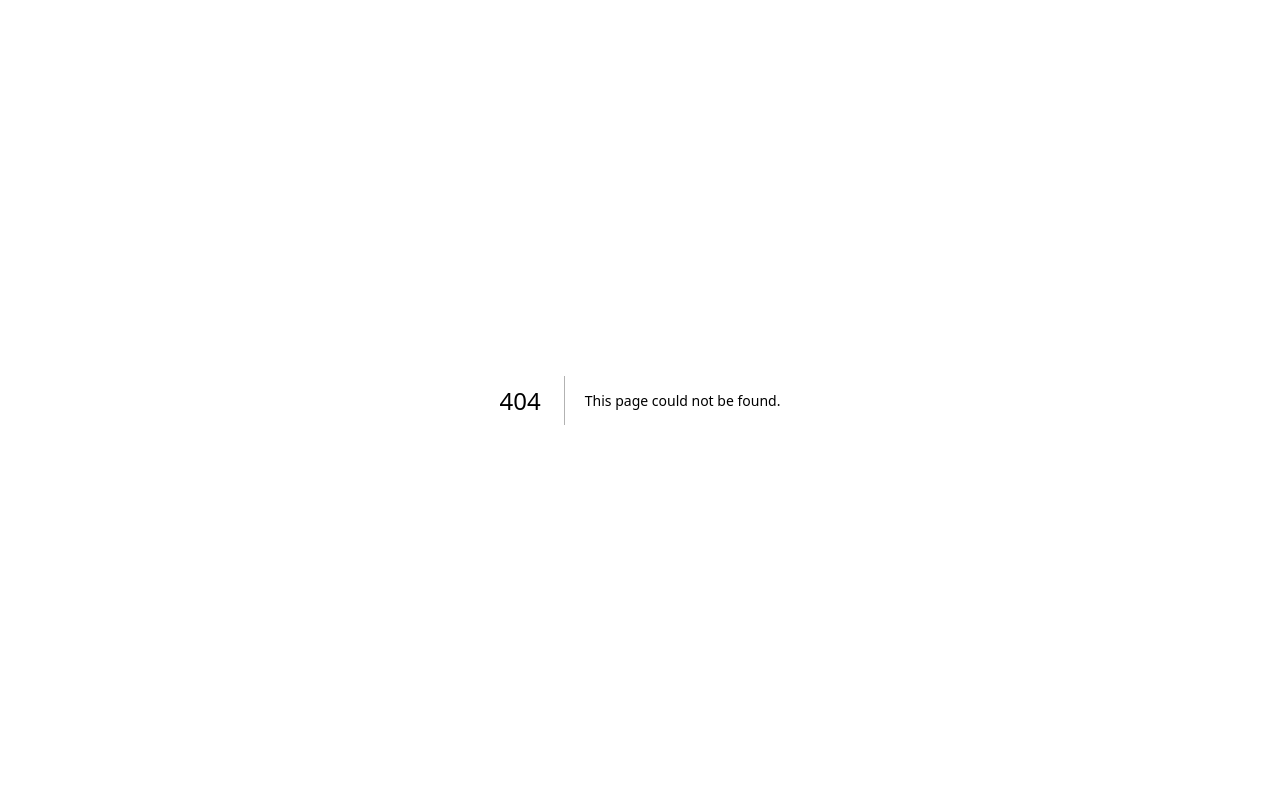
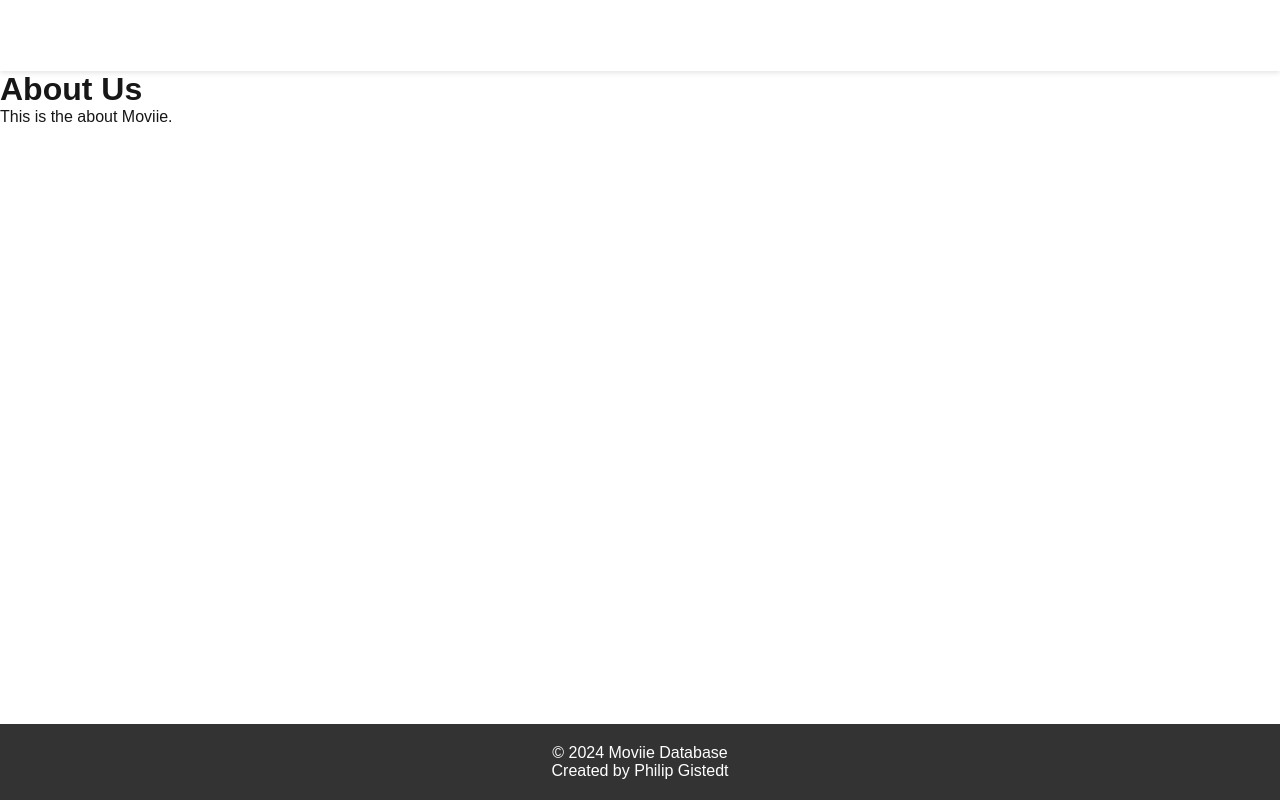
Before and after one commit to litephilip/movie-database, a Next.js app: page /about in a window 1280 px wide. Before the commit this address had no page. Built offline with nearby package versions, Linux system fonts and the light colour scheme.

Commit message:
fix: Added header and footer to default layout

```diff
--- /dev/null
+++ b/src/app/about/page.js
@@ -0,0 +1,13 @@
+export const metadata = {
+    title: 'About Us',
+    description: 'Learn more about us',
+};
+
+export default function AboutPage() {
+    return (
+        <div>
+            <h1>About Us</h1>
+            <p>This is the about Moviie.</p>
+        </div>
+);
+}
--- /dev/null
+++ b/src/app/components/Footer/Footer.css
@@ -0,0 +1,20 @@
+.footer {
+    background-color: #333;
+    color: #fff;
+    padding: 20px;
+    text-align: center;
+    position: fixed;
+    left: 0;
+    bottom: 0;
+    width: 100%;
+}
+
+.footer a {
+    color: #fff;
+    text-decoration: none;
+    margin: 0 10px;
+}
+
+.footer a:hover {
+    text-decoration: underline;
+}
--- /dev/null
+++ b/src/app/components/Footer/Footer.jsx
@@ -0,0 +1,12 @@
+import './Footer.css';
+
+export default function Footer() {
+  const currentYear = new Date().getFullYear();
+
+  return (
+    <footer className="footer">
+      <p>© {currentYear} Moviie Database</p>
+      <p>Created by Philip Gistedt</p>
+    </footer>
+  );
+}
--- /dev/null
+++ b/src/app/components/Nav/Nav.css
@@ -0,0 +1,39 @@
+header {
+    position: sticky;
+    top: 0;
+    z-index: 1000;
+    color: white;
+    padding: 1rem;
+    box-shadow: 0 2px 5px rgba(0, 0, 0, 0.1);
+}
+
+header nav ul {
+    list-style: none;
+    display: flex;
+    justify-content: center;
+    gap: 3.5rem;
+    padding: 0;
+    margin: 0;
+}
+
+header nav ul li a {
+    font-family: var(--font-geist-sans), monospace;
+    font-size: 2rem;
+    color: white;
+    text-decoration: none;
+}
+
+header nav ul li a:hover {
+    text-decoration: underline;
+    color: #ffcc00;
+}
+
+@media (max-width: 600px) {
+    header nav ul {
+        padding-top: 1rem;
+        gap: 1rem;
+    }
+    header nav ul li a {
+        font-size: 1.5rem;
+    }
+}
--- /dev/null
+++ b/src/app/components/Nav/Nav.jsx
@@ -0,0 +1,20 @@
+import Link from 'next/link';
+import './Nav.css';
+
+export default function Nav() {
+  return (
+    <nav className="nav">
+      <ul>
+        <li>
+          <Link href="/">Search</Link>
+        </li>
+        <li>
+          <Link href="/about">About</Link>
+        </li>
+        <li>
+          <Link href="/contact">Contact</Link>
+        </li>
+      </ul>
+    </nav>
+  );
+}
--- a/src/app/layout.js
+++ b/src/app/layout.js
@@ -1,4 +1,6 @@
 import localFont from "next/font/local";
+import Footer from "./components/Footer/Footer";
+import Nav from "./components/Nav/Nav";
 import "./globals.css";
 
 const geistSans = localFont({
@@ -13,15 +15,17 @@ const geistMono = localFont({
 });
 
 export const metadata = {
-  title: "Create Next App",
-  description: "Generated by create next app",
+  title: "Moviie search",
+  description: "Generated by Philip",
 };
 
 export default function RootLayout({ children }) {
   return (
     <html lang="en">
       <body className={`${geistSans.variable} ${geistMono.variable}`}>
-        {children}
+        <header><Nav /></header>
+        <main>{children}</main>
+        <Footer />
       </body>
     </html>
   );
--- a/src/app/page.js
+++ b/src/app/page.js
@@ -1,4 +1,3 @@
-import Image from "next/image";
 import styles from "./page.module.css";
 
 export default function Home() {
--- a/src/app/page.module.css
+++ b/src/app/page.module.css
@@ -10,8 +10,8 @@
   grid-template-rows: 20px 1fr 20px;
   align-items: center;
   justify-items: center;
-  min-height: 100svh;
-  padding: 80px;
+  min-height: 90svh;
+  padding: 0;
   gap: 64px;
   font-family: var(--font-geist-sans);
 }
```
